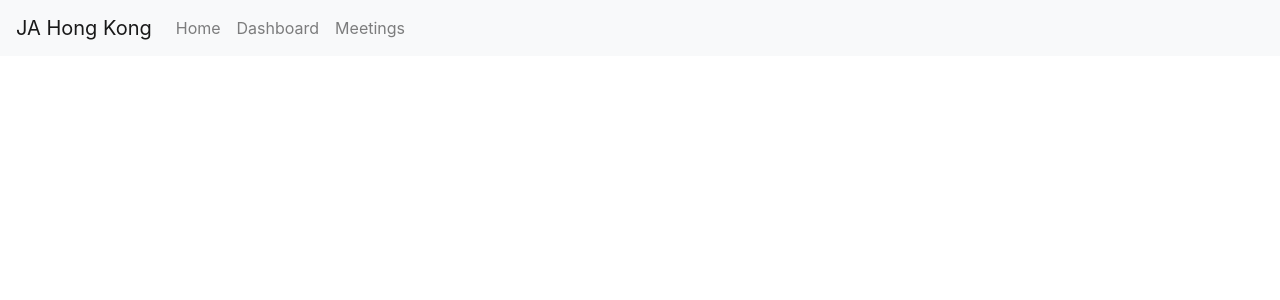
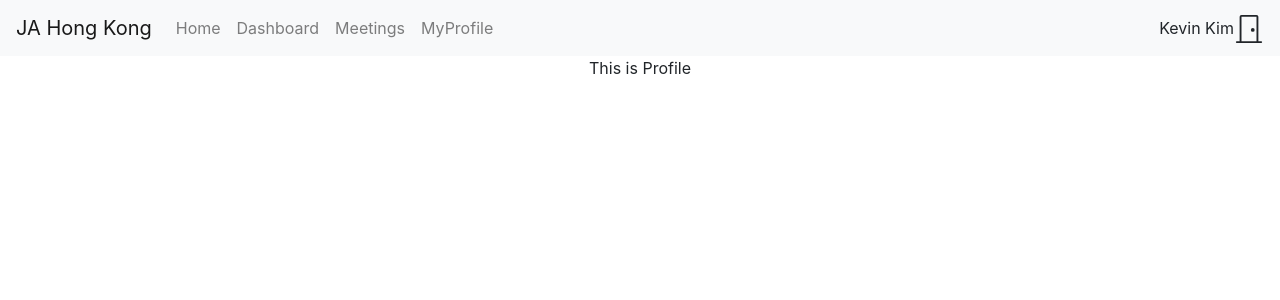
Before and after one commit to cfg2020apac/team-27, a React (Create React App) app in the folder client/: page /root/MyProfile in a window 1280 px wide. Shown: the top 300 px of the page. Built offline with nearby package versions, Linux system fonts and the light colour scheme.

Commit message:
My Profile committed

```diff
--- /dev/null
+++ b/client/src/components/MyProfile.jsx
@@ -0,0 +1,12 @@
+import React from 'react';
+import {Container} from 'react-bootstrap';
+
+export default function MyProfile(){
+    return(
+        <div>
+            <Container fluid>
+                This is Profile
+            </Container>
+        </div>
+    )
+}
--- a/client/src/components/Root.jsx
+++ b/client/src/components/Root.jsx
@@ -3,13 +3,17 @@ import {
     useRouteMatch,
     Route,
     BrowserRouter as Router,
-    Switch
+    Switch,
+    Redirect,
+    Link
 } from 'react-router-dom';
 import {Navbar,Nav,NavItem} from 'react-bootstrap';
 import JA from '../JA.png';
 import Home from'./Home';
 import Dashboard from './Dashboard';
 import Meetings from './Meetings';
+import MyProfile from './MyProfile';
+import {DoorClosed} from 'react-bootstrap-icons';
 
 function Root(){
     let match = useRouteMatch();
@@ -27,10 +31,21 @@ function Root(){
                             <NavItem><Nav.Link href={`${match.url}/Home`}>Home</Nav.Link></NavItem>
                             <NavItem><Nav.Link href={`${match.url}/Dashboard`}>Dashboard</Nav.Link></NavItem>
                             <NavItem><Nav.Link href={`${match.url}/Meetings`}>Meetings</Nav.Link></NavItem>
+                            <NavItem><Nav.Link href={`${match.url}/MyProfile`}>MyProfile</Nav.Link></NavItem>
                         </Nav>
+                        <span>
+                            Kevin Kim
+                        </span>
+                        <DoorClosed  size={30}/>
                     </Navbar.Collapse>
                 </Navbar>
                 <Switch>
+                    <Route exact path={`${match.path}`} render={()=>{
+                        return(
+                            <Redirect to={`${match.path}/Home`}/>
+                        )
+                    }}>
+                    </Route>
                     <Route exact path={`${match.path}/Home`}>
                         <Home/>
                     </Route>
@@ -40,6 +55,9 @@ function Root(){
                     <Route path={`${match.path}/Meetings`}>
                         <Meetings/>
                     </Route>
+                    <Route path={`${match.path}/MyProfile`}>
+                        <MyProfile/>
+                    </Route>
                 </Switch>
             </Router>
         </div>
```
